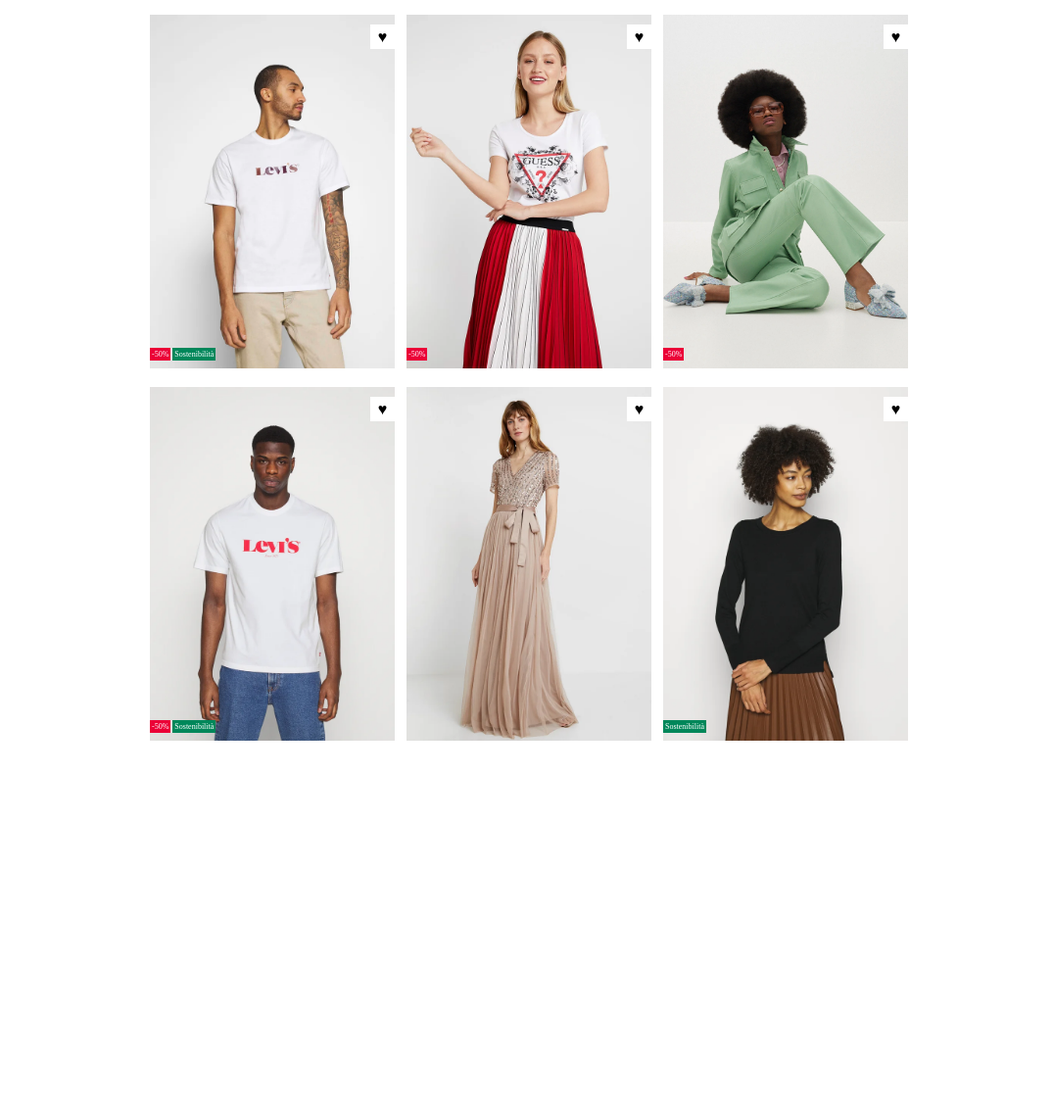
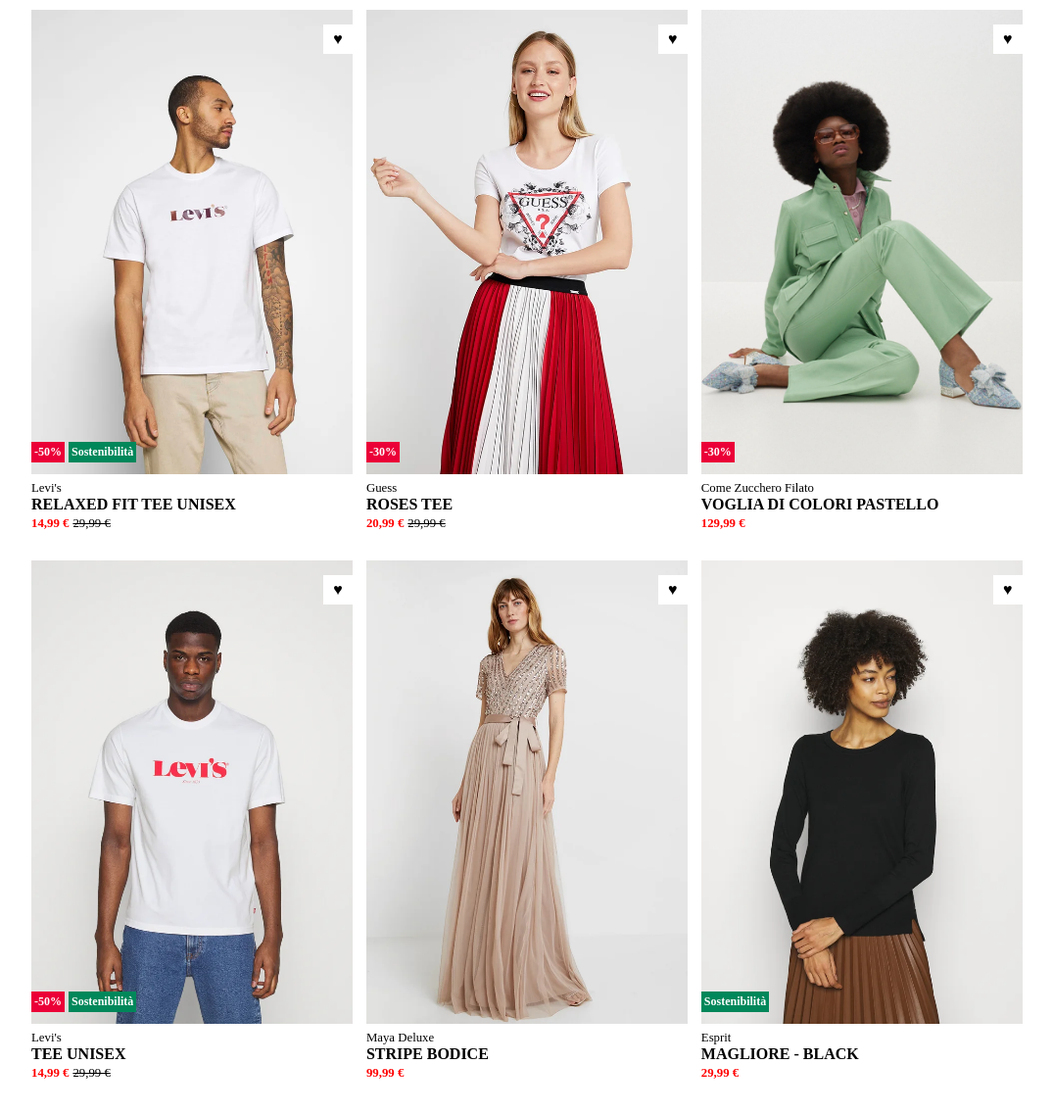
Before and after one commit to ManuelBenini/html-css-boolando, a plain HTML site: page index.html in a window 1280 px wide. Shown: the whole page at 98% size, without its empty margins (96-1171 px from the left). Before the commit the page ends 800 px from the top, so only its background shows below. Drawn offline with Linux system fonts and the light colour scheme.

Commit message:
Termine esercizio

```diff
--- a/css/style.css
+++ b/css/style.css
@@ -6,7 +6,18 @@
   box-sizing: border-box;
 }
 
+img{
+  width: 100%;
+  max-width: 100%;
+}
+
+
+
 /* UTILITIES */
+
+.tx-center{
+  text-align: center;
+}
 
 .clearfix::after{
   content: '';
@@ -14,58 +25,101 @@
   clear: both;
 }
 
+.container{
+  width: 80%;
+  margin: 10px auto;
+}
+
+.fl{
+  float: left;
+}
+
 /* MAIN */
 
-.row{
-  width: 80%;
-  margin: 15px auto;
-  text-align: center;
-}
+/* IMAGES & IMG ACCESSORIES */
 
-.product{
- position: relative;
- display: inline-block;
- margin-right: 8px;
-}
-
-img{
-  width: 250px;
+.image-box{
+  position: relative;
+  display: inline-block;
+  width: 33%;
+  padding-right: 10px;
 }
 
 .tags{
   position: absolute;
-  bottom: 12px;
+  bottom: 100px;
   left: 0;
-  font-size: 8px;
+  font-size: 12px;
   color: white;
 }
 
+.discount, .dress-green{
+  padding: 3px;
+  font-weight: bold;
+}
+
 .discount{
-  float: left;
   background-color: #eb0037;
-  margin-right: 2px;
-  padding: 2px;
+  margin-right: 4px;
 }
 
 .dress-green{
-  float: left;
   background-color: #00875a;
-  padding: 2px;
 }
 
-.row span.heart{
+.heart{
   position: absolute;
-  right: 0;
-  top: 10px;
+  right: 10px;
+  top: 15px;
   background-color: white;
-  width: 25px;
-  height: 25px;
-  line-height: 25px;
+  width: 30px;
+  height: 30px;
+  line-height: 30px;
 }
 
-.product.one:hover{
-  background-image: url(../img/1b.webp);
-  background-size: cover;
-  background-position: center;
-  z-index: 100;
+
+/* HOVER */
+
+div.image-box img.hover-image{
+  display: none;
 }
+
+div.image-box:hover img.hover-image{
+  display: block;
+  position: absolute;
+  top: 0;
+  padding-right: 10px;
+}
+
+div.image-box:hover .heart{
+  color: red;
+}
+
+/* MAIN TEXT */
+
+span.brand{
+  font-size: 0.8rem;
+}
+
+span.article-name{
+  font-size: 1rem;
+  font-weight: bold;
+  text-transform: uppercase;
+}
+
+.actual-cost, .full-cost{
+  font-size: 0.8rem;
+}
+
+.actual-cost{
+  color: red;
+  font-weight: bold;
+}
+
+.full-cost{
+  text-decoration: line-through;
+}
+
+section.text{
+  margin-bottom: 30px;
+}
--- a/index.html
+++ b/index.html
@@ -5,65 +5,112 @@
   <meta http-equiv="X-UA-Compatible" content="IE=edge">
   <meta name="viewport" content="width=device-width, initial-scale=1.0">
   <link rel="stylesheet" href="css/style.css">
-  <title>Document</title>
+  <title>Boolando</title>
 </head>
 <body>
 
   <main>
+    <div class="container">
 
-    <!-- First row of images -->
-    <section class="row">
-      <div class="product one">
+      <!-- PRIMA IMMAGINE -->
+      <div class="image-box">
+        <img class="first-image" src="img/1.webp" alt="">
+        <img class="hover-image" src="img/1b.webp" alt="">
         <div class="tags clearfix">
-          <div class="tag discount">-50%</div>
-          <div class="tag dress-green">Sostenibilità</div>
+          <span class="discount fl">-50%</span>
+          <span class="dress-green fl">Sostenibilità</span>
         </div>
-        <span class="heart">&hearts;</span>
-        <img src="img/1.webp" alt="">
+        <span class="heart tx-center">&hearts;</span>
+        <section class="text">
+          <span class="brand">Levi's</span> <br>
+          <span class="article-name">Relaxed fit tee unisex</span> <br>
+          <span class="actual-cost">14,99 &euro;</span>
+          <span class="full-cost">29,99 &euro;</span>
+        </section>
       </div>
-      <div class="product two">
+      <!-- PRIMA IMMAGINE -->
+
+      <!-- SECONDA IMMAGINE -->
+      <div class="image-box">
+        <img class="first-image" src="img/2.webp" alt="">
+        <img class="hover-image" src="img/2b.webp" alt="">
         <div class="tags clearfix">
-          <div class="tag discount">-50%</div>
+          <span class="discount fl">-30%</span>
         </div>
-        <span class="heart">&hearts;</span>
-        <img src="img/2.webp" alt="">
+        <span class="heart tx-center">&hearts;</span>
+        <section class="text">
+          <span class="brand">Guess</span> <br>
+          <span class="article-name">roses tee</span> <br>
+          <span class="actual-cost">20,99 &euro;</span>
+          <span class="full-cost">29,99 &euro;</span>
+        </section>
       </div>
+      <!-- /SECONDA IMMAGINE -->
 
-      <div class="product three">
+      <!-- TERZA IMMAGINE -->
+      <div class="image-box">
+        <img class="first-image" src="img/3.webp" alt="">
+        <img class="hover-image" src="img/3b.webp" alt="">
         <div class="tags clearfix">
-          <div class="tag discount">-50%</div>
+          <span class="discount fl">-30%</span>
         </div>
-        <span class="heart">&hearts;</span>
-        <img src="img/3.webp" alt="">
+        <span class="heart tx-center">&hearts;</span>
+        <section class="text">
+          <span class="brand">Come Zucchero Filato</span> <br>
+          <span class="article-name">voglia di colori pastello</span> <br>
+          <span class="actual-cost">129,99 &euro;</span>
+        </section>
       </div>
-    </section>
-    <!-- /First row of images -->
+      <!-- /TERZA IMMAGINE -->
 
-    <!-- Second row of images -->
-    <section class="row">
-      <div class="product four">
+      <!-- QUARTA IMMAGINE -->
+      <div class="image-box">
+        <img class="first-image" src="img/4.webp" alt="">
+        <img class="hover-image" src="img/4b.webp" alt="">
         <div class="tags clearfix">
-          <div class="tag discount">-50%</div>
-          <div class="tag dress-green">Sostenibilità</div>
+          <span class="discount fl">-50%</span>
+          <span class="dress-green fl">Sostenibilità</span>
         </div>
-        <span class="heart">&hearts;</span>
-        <img src="img/4.webp" alt="">
+        <span class="heart tx-center">&hearts;</span>
+        <section class="text">
+          <span class="brand">Levi's</span> <br>
+          <span class="article-name">tee unisex</span> <br>
+          <span class="actual-cost">14,99 &euro;</span>
+          <span class="full-cost">29,99 &euro;</span>
+        </section>
       </div>
+      <!-- /QUARTA IMMAGINE -->
 
-      <div class="product five">
-        <span class="heart">&hearts;</span>
-        <img src="img/5.webp" alt="">
+      <!-- QUINTA IMMAGINE -->
+      <div class="image-box">
+        <img class="first-image" src="img/5.webp" alt="">
+        <img class="hover-image" src="img/5b.webp" alt="">
+        <span class="heart tx-center">&hearts;</span>
+        <section class="text">
+          <span class="brand">Maya Deluxe</span> <br>
+          <span class="article-name">Stripe Bodice</span> <br>
+          <span class="actual-cost">99,99 &euro;</span>
+        </section>
       </div>
+      <!-- /QUINTA IMMAGINE -->
 
-      <div class="product six">
+      <!-- SESTA IMMAGINE -->
+      <div class="image-box">
+        <img class="first-image" src="img/6.webp" alt="">
+        <img class="hover-image" src="img/6b.webp" alt="">
         <div class="tags clearfix">
-          <div class="tag dress-green">Sostenibilità</div>
+          <span class="dress-green fl">Sostenibilità</span>
         </div>
-        <span class="heart">&hearts;</span>
-        <img src="img/6.webp" alt="">
+        <span class="heart tx-center">&hearts;</span>
+        <section class="text">
+          <span class="brand">Esprit</span> <br>
+          <span class="article-name">magliore - black</span> <br>
+          <span class="actual-cost">29,99 &euro;</span>
+        </section>
       </div>
-    </section>
-    <!-- /Second row of images -->
+      <!-- /SESTA IMMAGINE -->
+
+    </div>
 
   </main>
 
```
